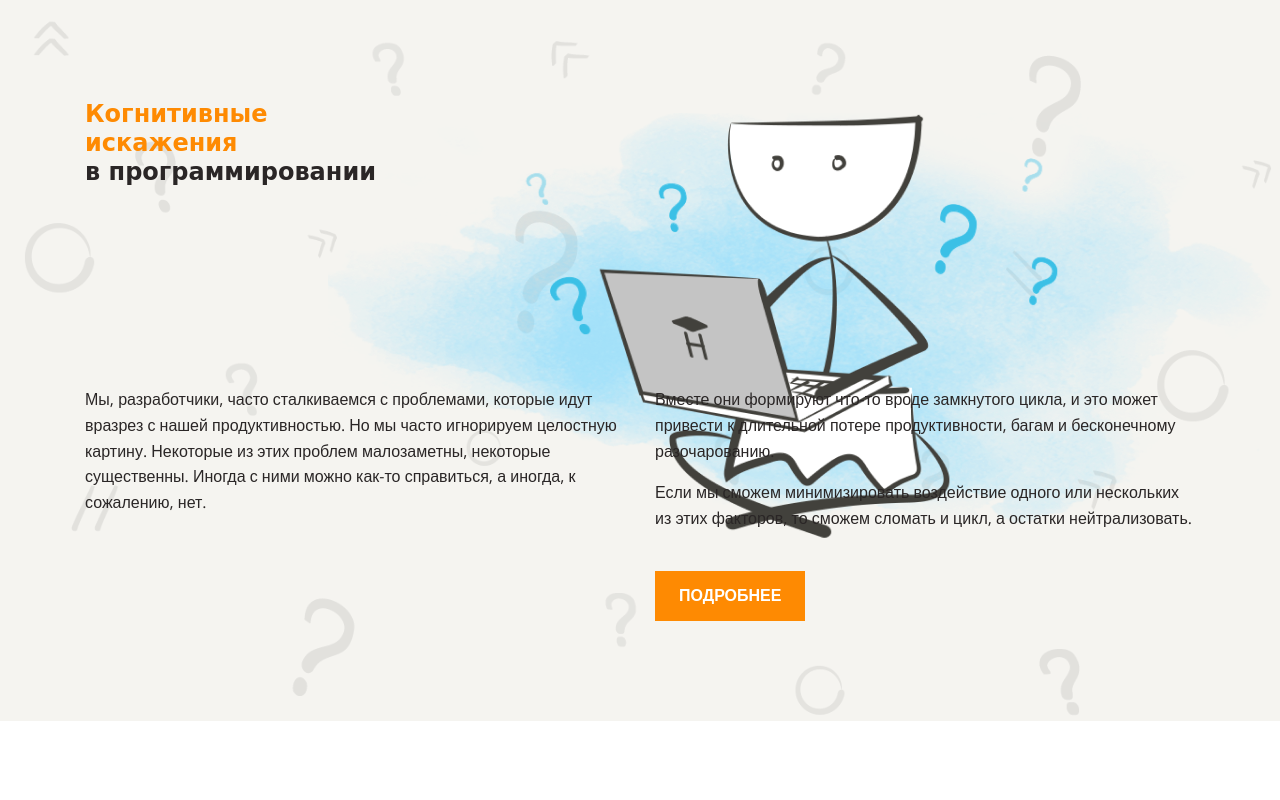
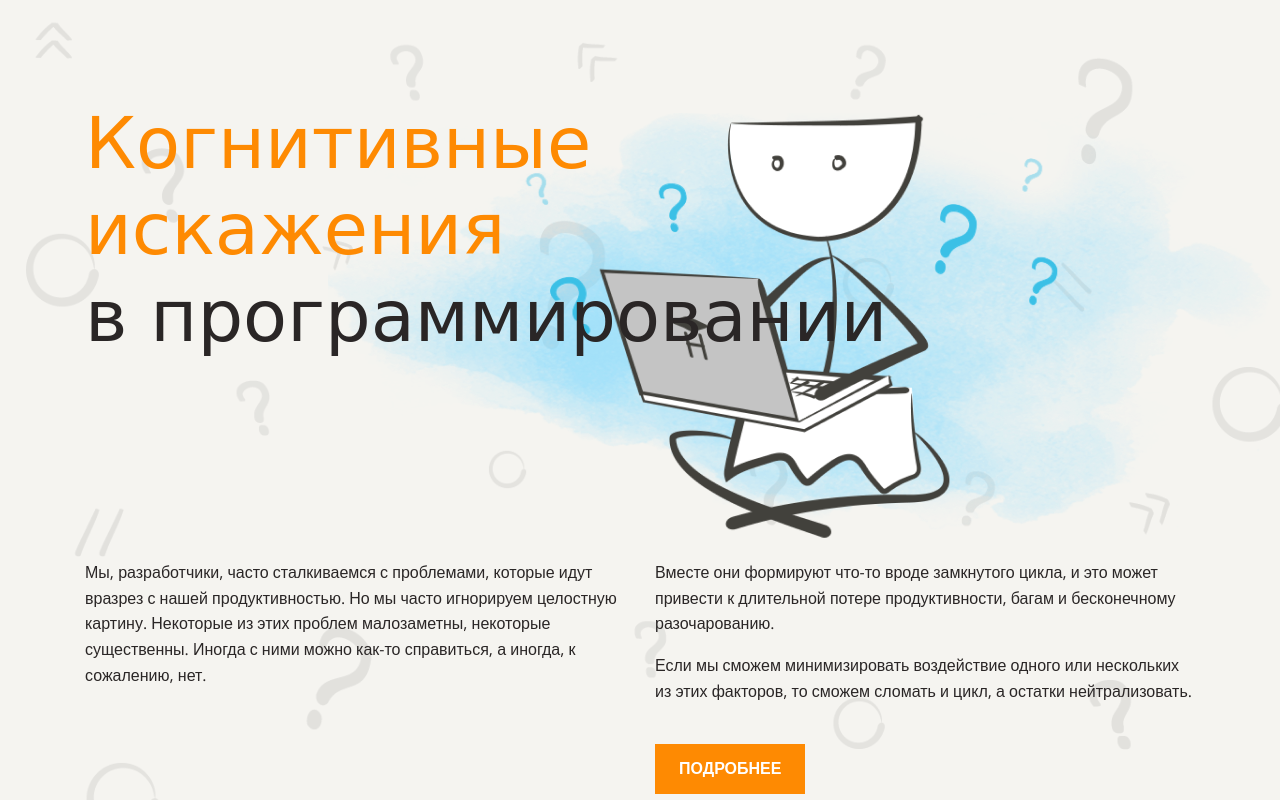
Before and after one commit to moryach0k/layout-designer-project-lvl1, a website: page src/index.html in a window 1280 px wide. Shown: the top 800 px of the page. Drawn offline with nearby package versions, Linux system fonts and the light colour scheme; a web font is replaced by a local one.

Commit message:
micro edits to pass tests

```diff
--- a/src/styles/style.css
+++ b/src/styles/style.css
@@ -32,7 +32,7 @@ h6 {
 }
 
 h1 {
-  font-weight: 700;
+  font-size: 72px;
 }
 
 h2 {
```
